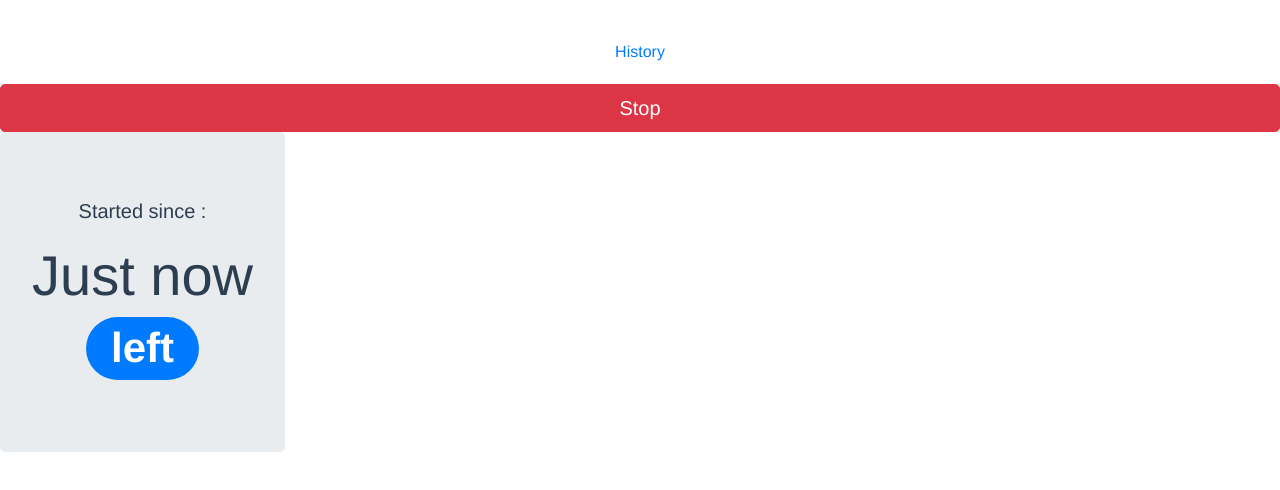
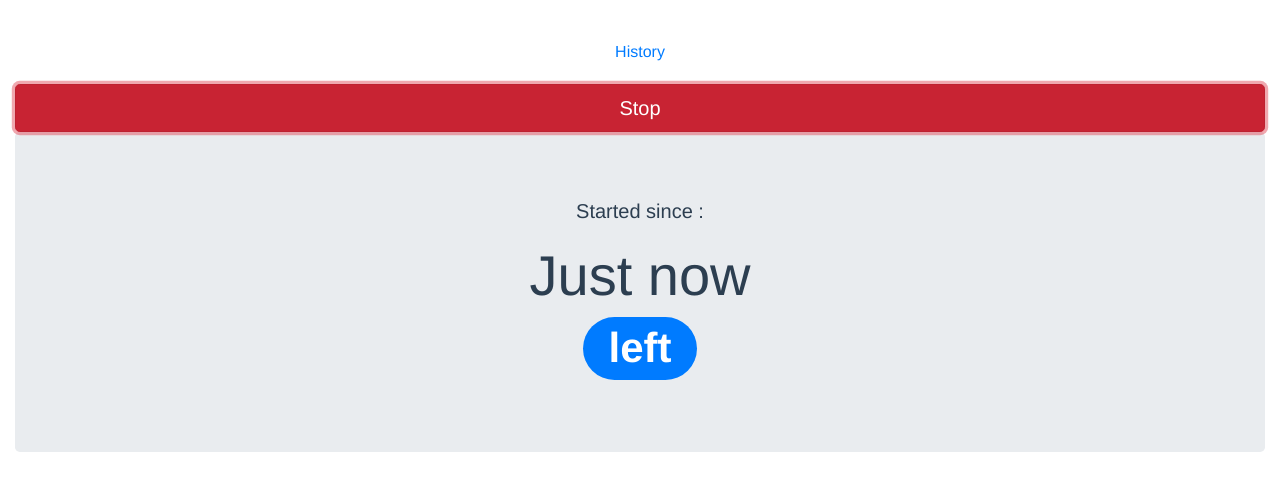
Before and after one commit to eMerzh/feedlog, a Vue app: page /#/ in a window 1280 px wide. Both pictures are taken after a click on the button "Left". Shown: the top 490 px of the page. Built offline with nearby package versions, Linux system fonts and the light colour scheme.

Commit message:
💄 improve style again

```diff
--- a/src/components/MainView.vue
+++ b/src/components/MainView.vue
@@ -4,9 +4,10 @@
     <template v-if="isStarted">
       <div class="container-fluid">
         <div class="row">
+          <div class="col-12">
             <button class="btn btn-danger btn-lg btn-block" @click="stop()">Stop</button>
           </div>
-        <div class="row">
+        </div>
         <div class="jumbotron">
           <p class="lead">Started since :</p>
           <h1 class="display-4">
@@ -14,7 +15,6 @@
             <br />
             <small class="badge badge-primary badge-pill">{{ selectedSide }}</small>
           </h1>
-          </div>
         </div>
       </div>
     </template>
--- a/src/components/TimeCount.vue
+++ b/src/components/TimeCount.vue
@@ -67,7 +67,7 @@ export default {
     },
     nowLimit: {
       type: Number,
-      default: 10,
+      default: 3,
     },
     length: {
       type: Number,
```
Lines whose indentation alone changed are shown as unchanged.
